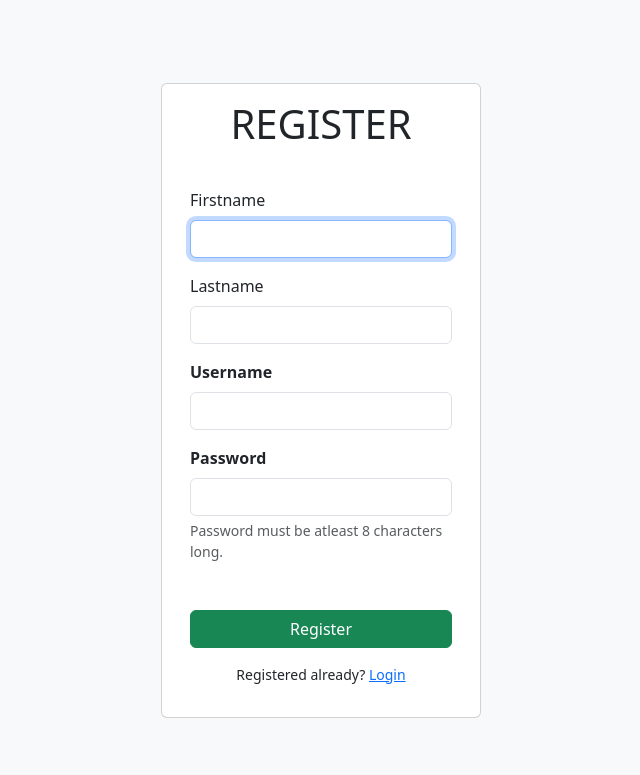
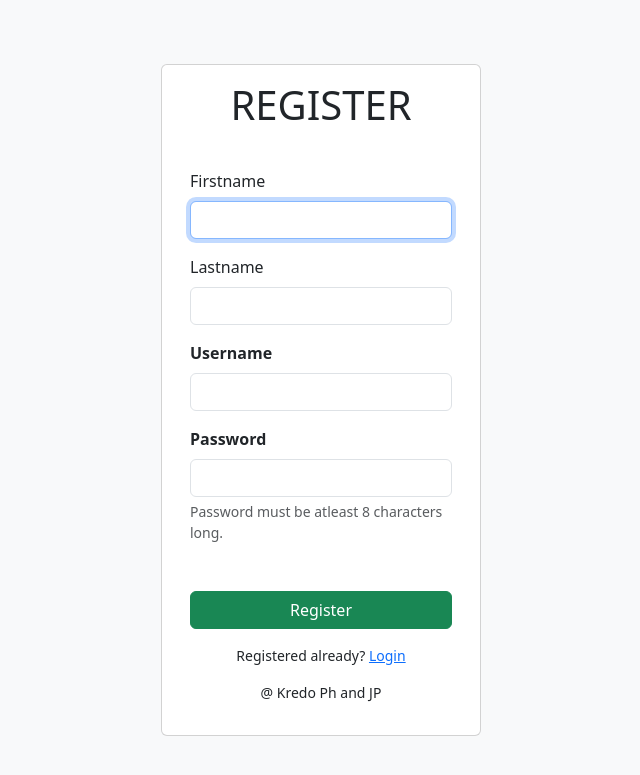
Before and after one commit to yutokitab/the_company, a PHP site: page /register.php in a window 1280 px wide. Shown: the top 775 px of the page, without its empty margins (319-959 px from the left). Run offline with PHP 8.4, Linux system fonts and the light colour scheme.

Commit message:
I made some changes in registration page

```diff
--- a/views/register.php
+++ b/views/register.php
@@ -44,6 +44,7 @@
                          <button type="submit" class="btn btn-success w-100">Register</button>
                     </form>
                     <p class="text-center mt-3 small">Registered already? <a href="../views">Login</a></p>
+                    <p class="text-center mt-3 small">@ Kredo Ph and JP</p>
                 </div>
             </div>
         </div>
```
